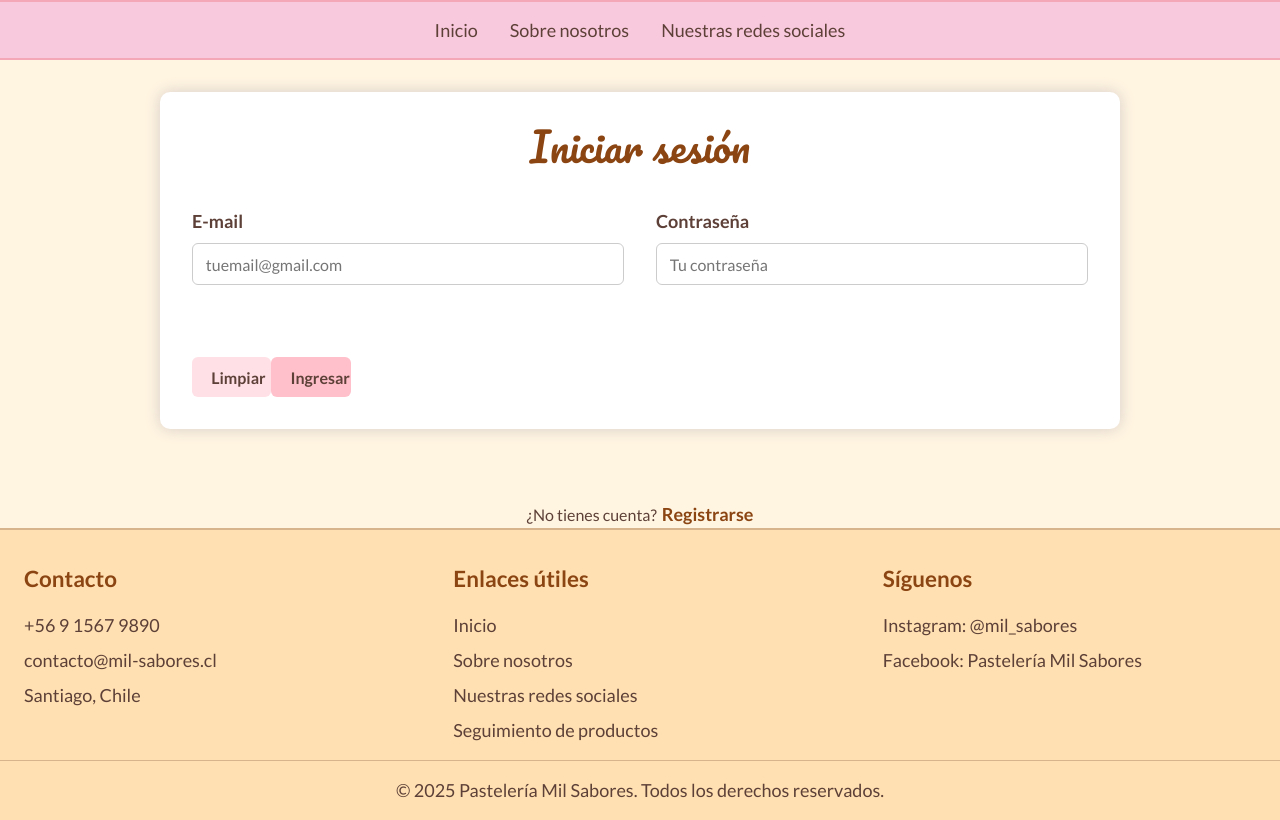
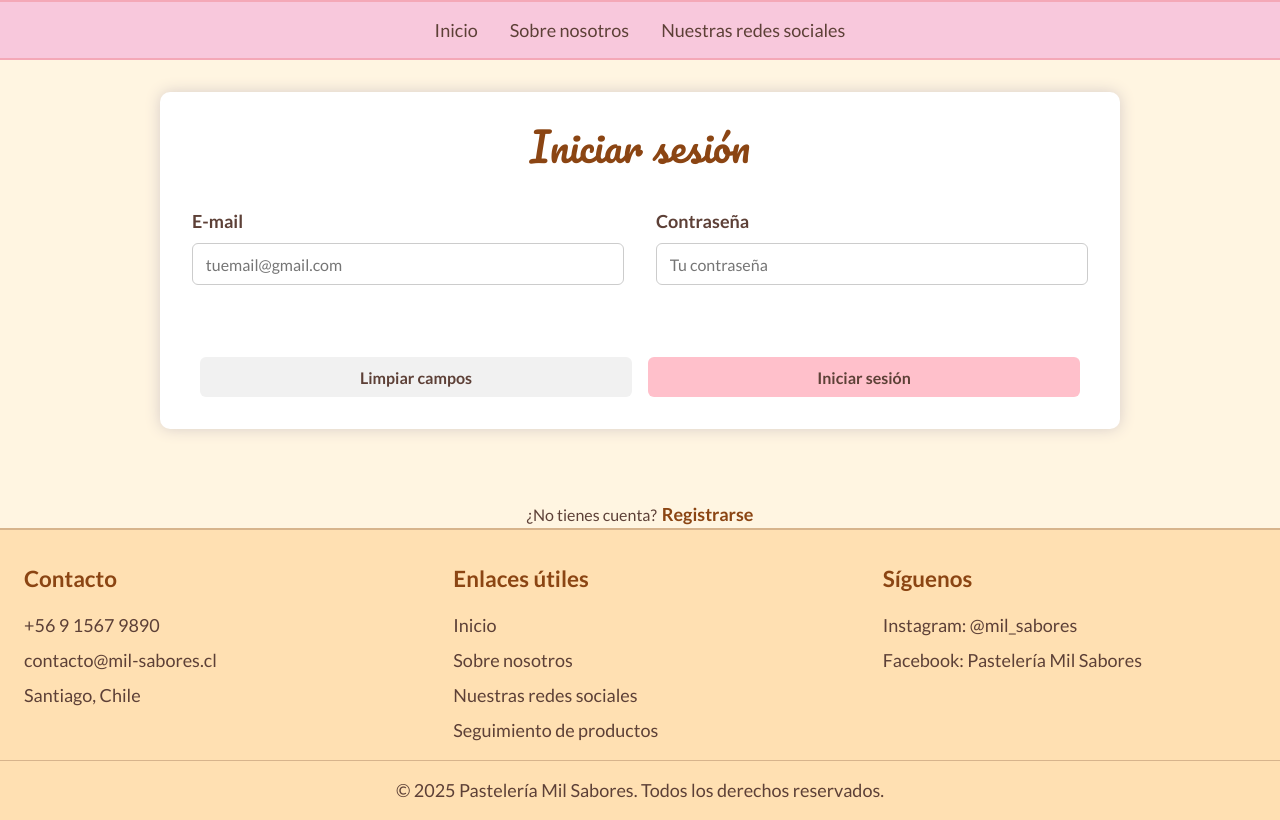
Before and after one commit to browatalafac/Fullstack-react, a React (Vite) app: page /loginTrue in a window 1280 px wide. Built offline with nearby package versions, Linux system fonts and the light colour scheme.

Commit message:
pequeño cambio en botones de login y register

```diff
--- a/src/components/organisms/Login/Formulario.jsx
+++ b/src/components/organisms/Login/Formulario.jsx
@@ -141,16 +141,16 @@ export default function Formulario() {
         />
       </div>
 
-      <div style={{ marginTop: "1rem" }}>
+      <div className="actions">
         <button
           type="reset"
           className="btn reset"
           onClick={() => setErrores("")}
         >
-          Limpiar
+          Limpiar campos
         </button>
         <button type="submit" className="btn submit">
-          Enviar
+          Crear cuenta
         </button>
       </div>
 
--- a/src/components/organisms/Login/Login.css
+++ b/src/components/organisms/Login/Login.css
@@ -68,6 +68,33 @@
     max-width: 900px;
     margin-bottom: 3rem;
 }
+
+/* Buttons row */
+.login-root .actions {
+  width: 100%;
+  display: flex;
+  justify-content: center;
+  align-items: center;
+  gap: 16px;
+  margin-top: 1rem;
+  flex-wrap: wrap;
+}
+
+/* Buttons look and alignment */
+.login-root .btn {
+  padding: 0.6rem 1.2rem;
+  border: none;
+  border-radius: 8px;
+  background: #e99fac;
+  color: #5D4037;
+  font-weight: 700;
+  cursor: pointer;
+  text-align: center;
+  min-width: 160px;
+}
+.login-root .btn:hover { background: #c4806b; }
+.login-root .btn.reset { background: #f1f1f1; color: #5D4037; }
+.login-root .btn.reset:hover { background: #e4e4e4; }
 
 .login-root h1 {
     width: 100%;
--- a/src/components/organisms/LoginTrue/FormularioLogin.jsx
+++ b/src/components/organisms/LoginTrue/FormularioLogin.jsx
@@ -79,12 +79,12 @@ export default function FormularioLogin() {
         />
       </div>
 
-      <div style={{ marginTop: "1rem" }}>
+      <div className="actions">
         <button type="button" className="btn reset" onClick={handleReset}>
-          Limpiar
+          Limpiar campos
         </button>
         <button type="submit" className="btn submit">
-          Ingresar
+          Iniciar sesión
         </button>
       </div>
 
--- a/src/components/organisms/LoginTrue/LoginTrue.css
+++ b/src/components/organisms/LoginTrue/LoginTrue.css
@@ -56,6 +56,33 @@
     max-width: 900px;
     margin-bottom: 3rem;
 }
+
+/* Buttons row */
+.loginTrue-root .actions {
+  width: 100%;
+  display: flex;
+  justify-content: center;
+  align-items: center;
+  gap: 16px;
+  margin-top: 1rem;
+  flex-wrap: wrap;
+}
+
+/* Buttons look and alignment */
+.loginTrue-root .btn {
+  padding: 0.6rem 1.2rem;
+  border: none;
+  border-radius: 8px;
+  background: #e99fac;
+  color: #5D4037;
+  font-weight: 700;
+  cursor: pointer;
+  text-align: center;
+  min-width: 160px;
+}
+.loginTrue-root .btn:hover { background: #c4806b; }
+.loginTrue-root .btn.reset { background: #f1f1f1; color: #5D4037; }
+.loginTrue-root .btn.reset:hover { background: #e4e4e4; }
 
 .loginTrue-root h1 {
     width: 100%;
```
